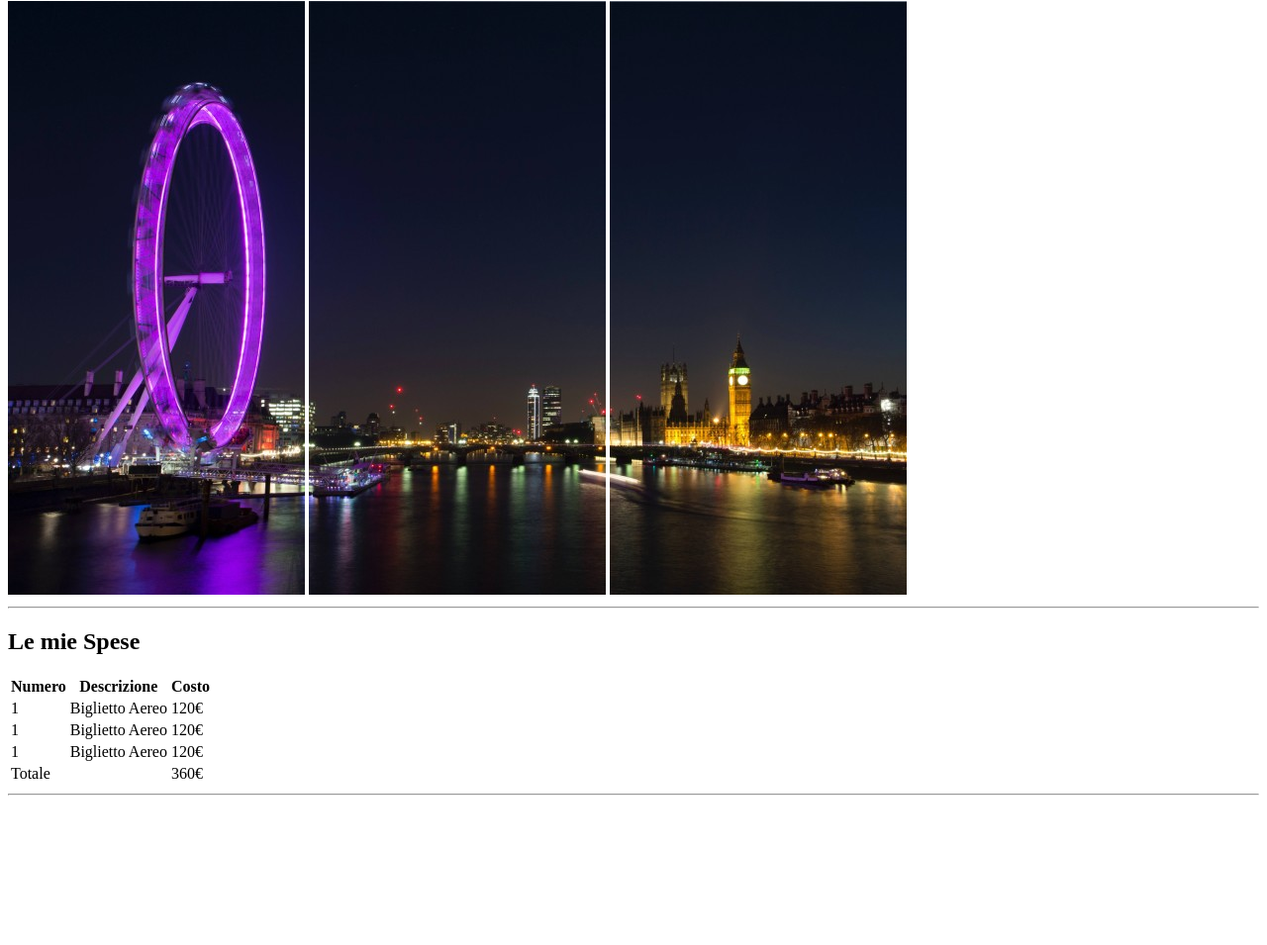
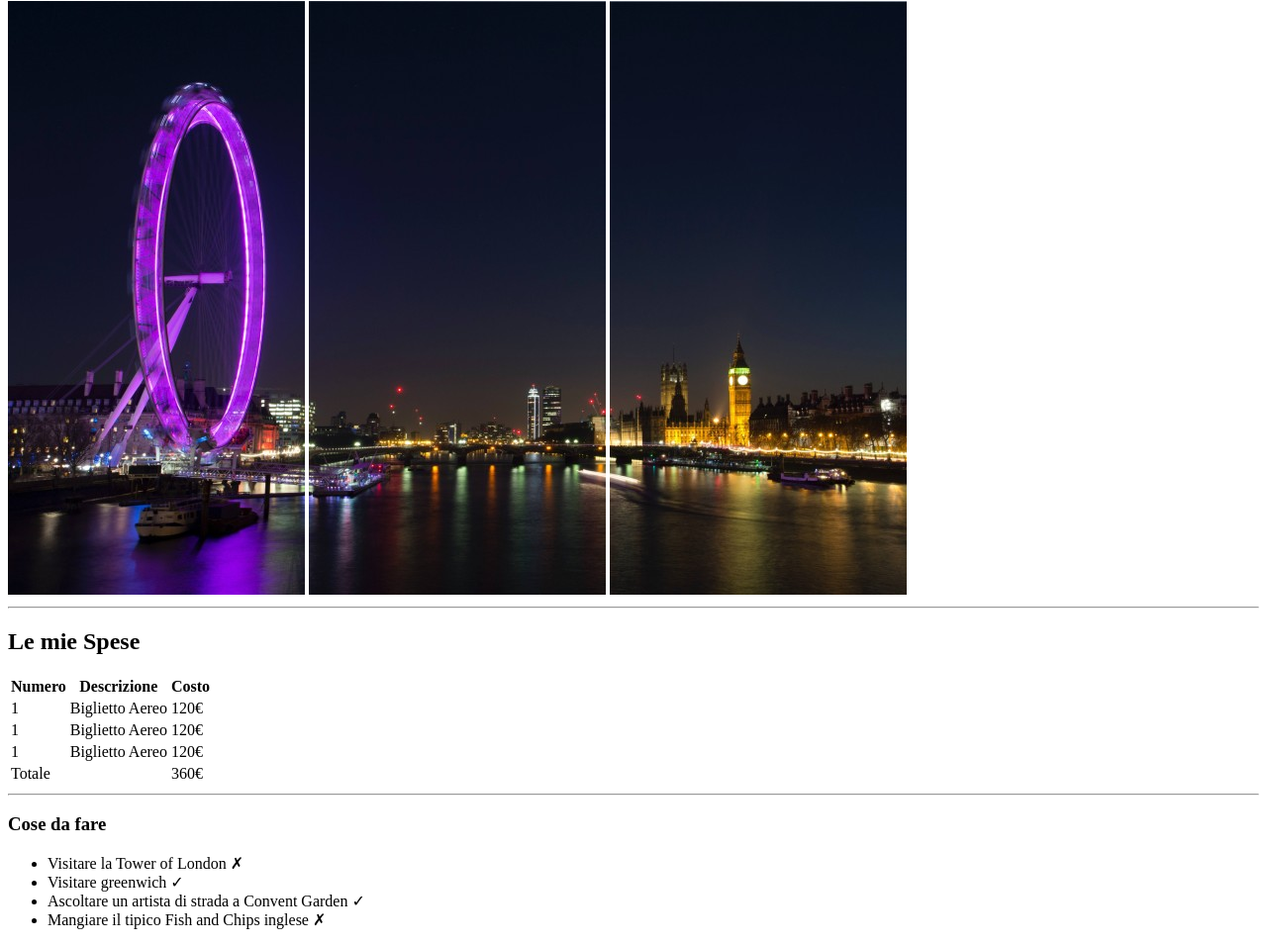
Before and after one commit to MarioSantoro/html-london-trip, a plain HTML site: page index.html in a window 1280 px wide. Shown: the part 79-1034 px from the top of the page at 99% size. Before the commit the page ends 891 px from the top, so only its background shows below. Drawn offline with Linux system fonts and the light colour scheme.

Commit message:
add in second section title and ul

```diff
--- a/index.html
+++ b/index.html
@@ -51,7 +51,21 @@
         </section>
         <hr>
         <section>
-
+            <h3>Cose da fare</h3>
+            <ul>
+                <li>
+                    Visitare la Tower of London &#10007;
+                </li>
+                <li>
+                    Visitare greenwich &#10003;
+                </li>
+                <li>
+                    Ascoltare un artista di strada a Convent Garden &#10003;
+                </li>
+                <li>
+                    Mangiare il tipico Fish and Chips inglese &#10007;
+                </li>
+            </ul>
         </section>
     </main>
 </body>
```
